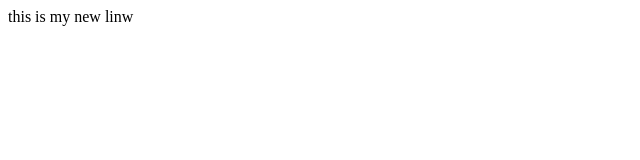
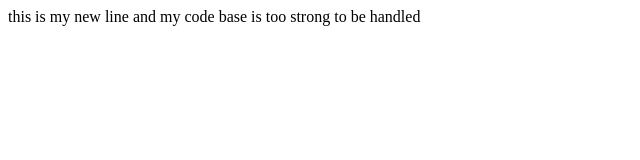
Before and after one commit to AniketsinghEC135/apnacollegedemo, a plain HTML site: page localrepo/index.html in a window 1280 px wide. Shown: the whole page, without its empty margins (0-640 px from the left). Drawn offline with Linux system fonts and the light colour scheme.

```diff
--- a/localrepo/index.html
+++ b/localrepo/index.html
@@ -1 +1 @@
-<p> this is my new linw </p>
+<p> this is my new line and my code base is too strong to be handled </p>
```
Also changed, not shown: localrepo/indexe.html (+2 -0 lines).
